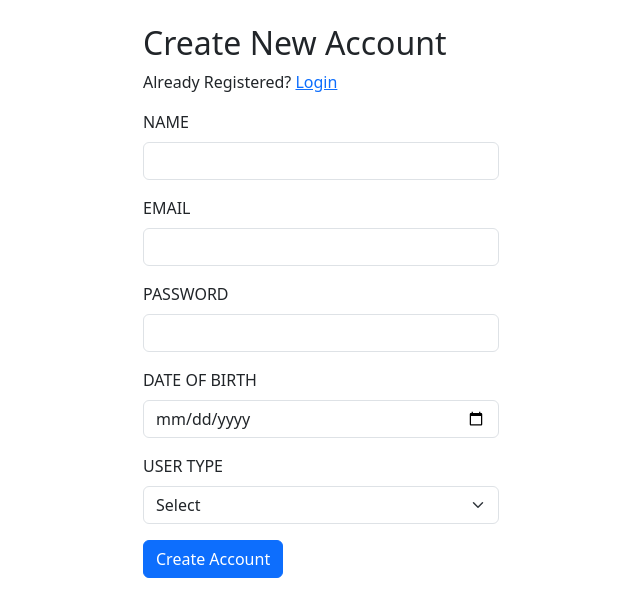
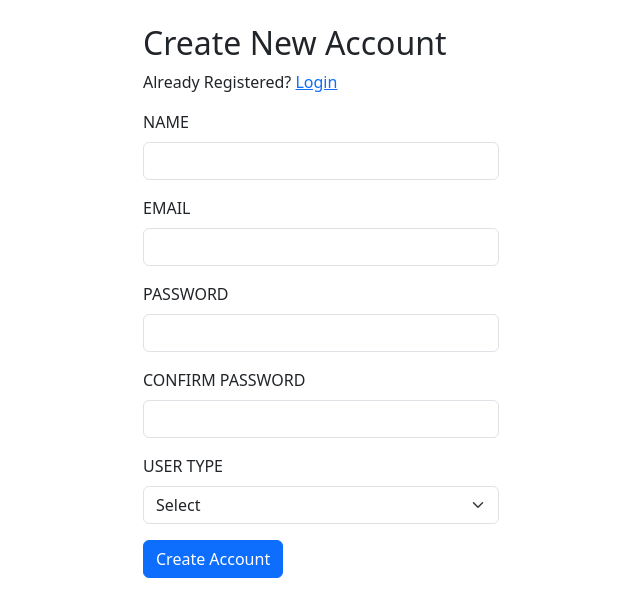
Before and after one commit to SanjanaKilli/blackfoot, a React (Create React App) app: page / in a window 1280 px wide. Shown: the top 616 px of the page, without its empty margins (319-959 px from the left). Built offline with nearby package versions, Linux system fonts and the light colour scheme.

Commit message:
Commit-5 Modified form fields in CreateAccount page

```diff
--- a/src/components/CreateAccount.js
+++ b/src/components/CreateAccount.js
@@ -6,7 +6,7 @@ const CreateAccount = () => {
         name: '',
         email: '',
         password: '',
-        dateOfBirth: '',
+        confirmPassword: '',
         userType: ''
     });
 
@@ -20,6 +20,11 @@ const CreateAccount = () => {
 
     const handleSubmit = (e) => {
         e.preventDefault();
+        // Ensure passwords match
+        if (formData.password !== formData.confirmPassword) {
+            alert('Passwords do not match!');
+            return;
+        }
         console.log('User Data: ', formData);
     };
 
@@ -47,8 +52,8 @@ const CreateAccount = () => {
                         </div>
 
                         <div className="mb-3">
-                            <label htmlFor="dateOfBirth" className="form-label">DATE OF BIRTH</label>
-                            <input type="date" className="form-control" name="dateOfBirth" value={formData.dateOfBirth} onChange={handleChange} required />
+                            <label htmlFor="confirmPassword" className="form-label">CONFIRM PASSWORD</label>
+                            <input type="password" className="form-control" name="confirmPassword" value={formData.confirmPassword} onChange={handleChange} required />
                         </div>
 
                         <div className="mb-3">
```
